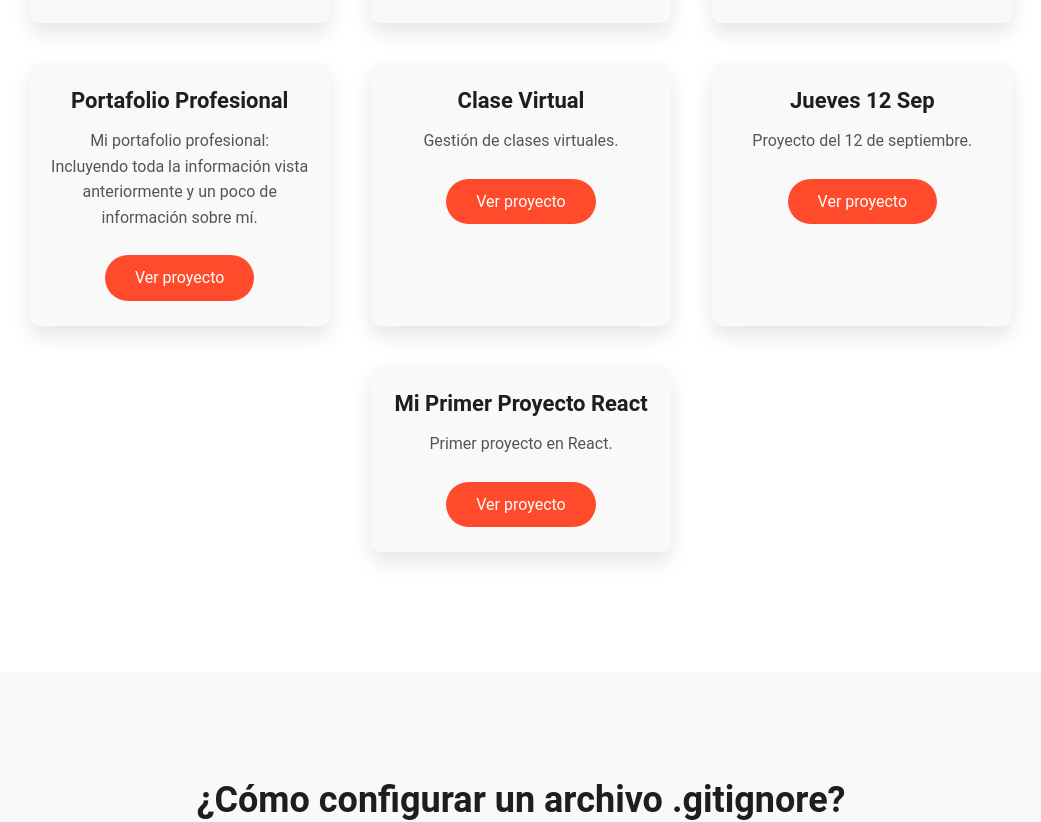
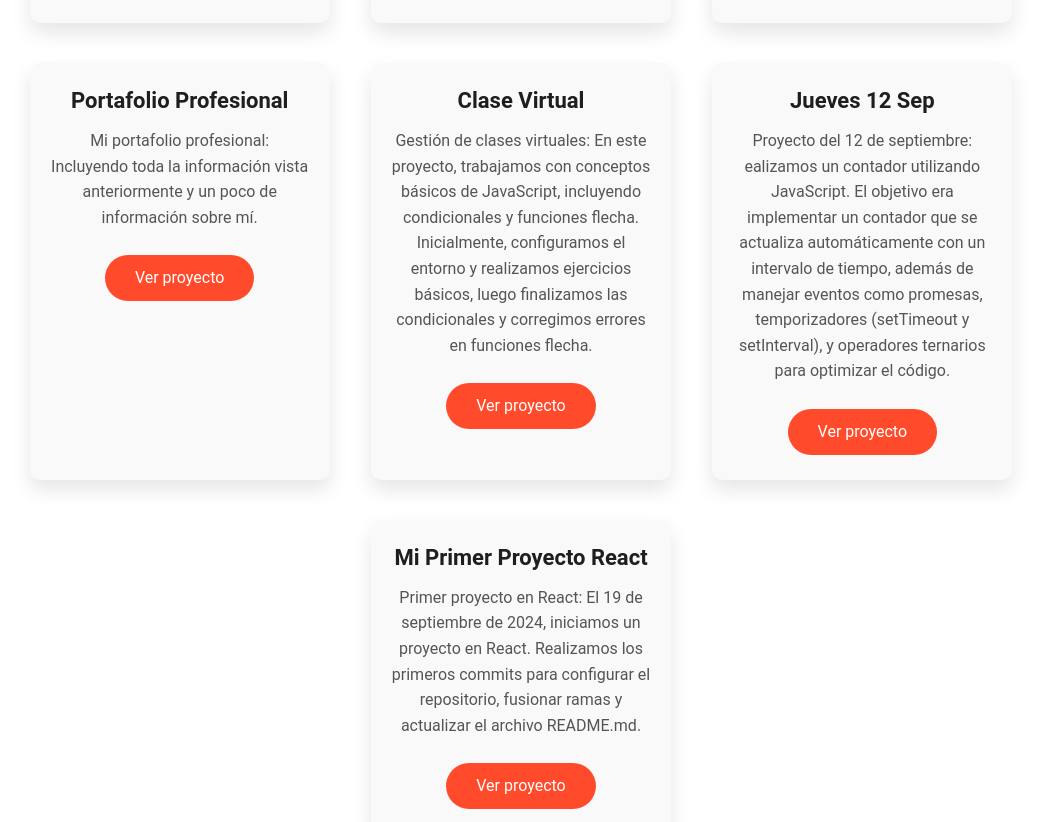
Before and after one commit to nathernandez1189/parcial2, a React (Vite) app: page / in a window 1280 px wide. Shown: the part 2868-3690 px from the top of the page, without its empty margins (119-1160 px from the left). Built offline with nearby package versions, Linux system fonts and the light colour scheme.

Commit message:
guardando lo nuevo de mi portafolio

```diff
--- a/src/App.jsx
+++ b/src/App.jsx
@@ -1,4 +1,5 @@
 import React from 'react';
+import './App.css';
 import Header from './components/Header';
 import Inicio from './components/Inicio';
 import SobreMi from './components/SobreMi';
@@ -6,7 +7,7 @@ import Habilidades from './components/Habilidades';
 import Proyectos from './components/Proyectos';
 import Gitignore from './components/Gitignore';
 import Contacto from './components/Contacto';
-import './App.css';
+import Footer from './components/Footer';
 
 function App() {
   return (
@@ -18,6 +19,7 @@ function App() {
       <Proyectos />
       <Gitignore />
       <Contacto />
+      <Footer />
     </div>
   );
 }
--- /dev/null
+++ b/src/components/Footer.jsx
@@ -0,0 +1,11 @@
+import React from 'react';
+
+const Footer = () => {
+  return (
+    <footer>
+      <p>&copy; 2024 Natalia Hernández Piedrahita. Ingeniería Multimedia.</p>
+    </footer>
+  );
+};
+
+export default Footer;
--- a/src/components/Proyectos.jsx
+++ b/src/components/Proyectos.jsx
@@ -24,17 +24,17 @@ const proyectos = [
   },
   {
     nombre: "Clase Virtual",
-    descripcion: "Gestión de clases virtuales.",
+    descripcion: "Gestión de clases virtuales: En este proyecto, trabajamos con conceptos básicos de JavaScript, incluyendo condicionales y funciones flecha. Inicialmente, configuramos el entorno y realizamos ejercicios básicos, luego finalizamos las condicionales y corregimos errores en funciones flecha.",
     enlace: "https://github.com/nathernandez1189/Clase-virtual.git"
   },
   {
     nombre: "Jueves 12 Sep",
-    descripcion: "Proyecto del 12 de septiembre.",
+    descripcion: "Proyecto del 12 de septiembre: ealizamos un contador utilizando JavaScript. El objetivo era implementar un contador que se actualiza automáticamente con un intervalo de tiempo, además de manejar eventos como promesas, temporizadores (setTimeout y setInterval), y operadores ternarios para optimizar el código.",
     enlace: "https://github.com/nathernandez1189/jueves12sep.git"
   },
   {
     nombre: "Mi Primer Proyecto React",
-    descripcion: "Primer proyecto en React.",
+    descripcion: "Primer proyecto en React: El 19 de septiembre de 2024, iniciamos un proyecto en React. Realizamos los primeros commits para configurar el repositorio, fusionar ramas y actualizar el archivo README.md.",
     enlace: "https://github.com/nathernandez1189/mi-primer-proyecto-react.git"
   }
 ];
```
